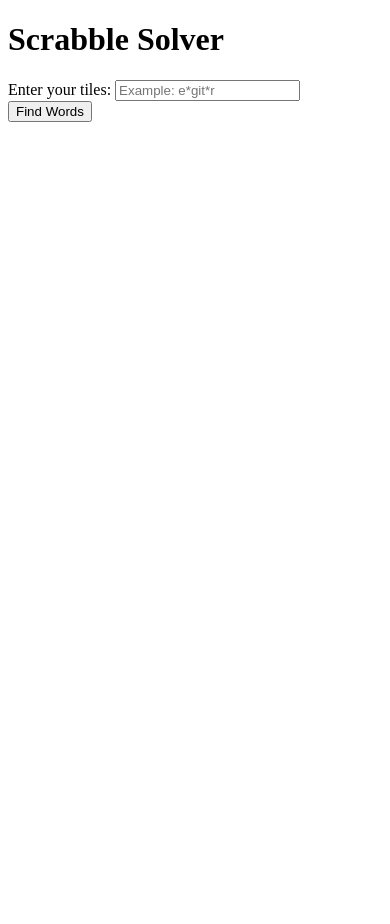
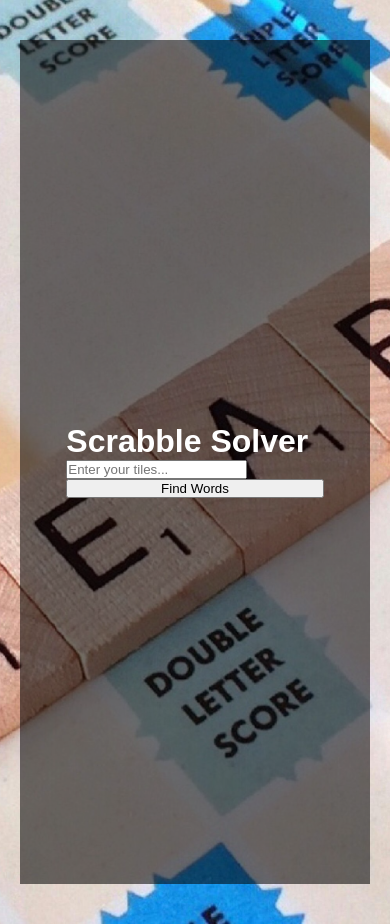
Before and after one commit to gustavablad/final_course_project, a Flask app: page / in a window 390 px wide. Before the commit the page ends 122 px from the top, so only its background shows below. Run offline with Flask 3, Linux system fonts and the light colour scheme; parts of the project's set-up code (start-up, migrations or seed data) failed here and were passed over.

Commit message:
Big commit. Added style with help from Ai, changed html to be in line with css, added a background to the site, also expanded the amount of returned results and tinkered in the app.py doc

```diff
--- a/scrabble-solver/app.py
+++ b/scrabble-solver/app.py
@@ -17,13 +17,6 @@ LETTER_POINTS = {
 with open ("dictionary.txt") as f:
     VALID_WORDS = set(word.strip().lower() for word in f)
 # set of all valid words in compliance with an online scrabble dictionary
-
-#player_tiles = input(
-#    "What tiles do you have? " \
-#    "Use only the letters on the tiles and '*' for blank tiles. " \
-#    "Do not use any commas or periods. " \
-#    "Example of rack with 7 tiles: e*git*r. : "
-#).lower()
 
 def can_build_word(word, tiles):
     tile_count = Counter(tiles)
@@ -76,7 +69,7 @@ def find_words(tiles):
             })
     results.sort(key=lambda x: (-x["score"], -x["length"], x["word"]))
 
-    return results[:100]
+    return results[:1000]
 
 @app.route("/", methods=["GET", "POST"])
 def index():
@@ -94,4 +87,4 @@ def index():
     )
 
 if __name__ == "__main__":
-    app.run(debug=True, port=5000)
+    app.run(debug=True, port=5002)
--- a/scrabble-solver/static/style.css
+++ b/scrabble-solver/static/style.css
@@ -0,0 +1,117 @@
+* {
+    margin: 0;
+    padding: 0;
+    box-sizing: border-box;
+}
+
+body {
+    font-family: Arial, Helvetica, sans-serif;
+    color: white;
+    min-height: 100vh;
+    overflow-x: hidden;
+    background-color: #0f172a;
+}
+
+.parallax {
+    background-image: url("scrabble.jpg");
+
+
+    min-height: 100vh;
+
+    background-attachment: fixed;
+    background-position: center;
+    background-repeat: no-repeat;
+    background-size: cover;
+
+    display: flex;
+    justify-content: center;
+    align-items: center;
+
+    padding: 40px 20px;
+}
+
+.overlay {
+    width: 100%;
+    min-height: 100vh;
+
+    background: rgba(0, 0, 0, 0.55);
+
+    display: flex;
+    justify-content: center;
+    align-items: center;
+}
+
+.container {
+    transform: translateY(-2px);
+}
+
+.results {
+    display: flex;
+    flex-direction: column;
+    gap: 12px;
+
+    max-height: 600px;
+    overflow-y: auto;
+
+    padding-right: 6px;
+}
+
+.word-card {
+    display: flex;
+    justify-content: space-between;
+    align-items: center;
+
+    background-color: rgba(30, 41, 59, 0.9);
+
+    padding: 16px 20px;
+
+    border-radius: 14px;
+
+    transition: 0.2s ease;
+}
+
+.word-card:hover {
+    transform: translateX(4px);
+    background-color: rgba(51, 65, 85, 0.95);
+}
+
+.word {
+    font-size: 1.2rem;
+    font-weight: bold;
+
+    text-transform: lowercase;
+}
+
+.score {
+    font-size: 1rem;
+
+    color: #93c5fd;
+}
+
+.results::-webkit-scrollbar {
+    width: 8px;
+}
+
+.results::-webkit-scrollbar-thumb {
+    background: #475569;
+    border-radius: 20px;
+}
+
+@media (max-width: 700px) {
+
+    .container {
+        padding: 24px;
+    }
+
+    h1 {
+        font-size: 2rem;
+    }
+
+    form {
+        flex-direction: column;
+    }
+
+    button {
+        width: 100%;
+    }
+}
--- a/scrabble-solver/templates/index.html
+++ b/scrabble-solver/templates/index.html
@@ -4,22 +4,49 @@
     <meta charset="UTF-8">
     <meta name="viewport" content="width=device-width, initial-scale=1.0">
     <title>Scrabble Solver</title>
+    <link rel="stylesheet" href="{{ url_for('static', filename='style.css') }}">
 </head>
 <body>
-    <h1>Scrabble Solver</h1>
-    <form method="POST" action="/">
-        <label for="tiles">Enter your tiles:</label>
-        <input type="text" id="tiles" name="tiles" placeholder="Example: e*git*r" value="{{ tiles }}" required>
-        <button type="submit">Find Words</button>
-    </form>
 
-    {% if results %}
-        <h2>Results</h2>
-        <ul>
-            {% for result in results %}
-                <li>{{ result.word }} ({{ result.score }} points)</li>
-            {% endfor %}
-        </ul>
-    {% endif %}
+<div class="parallax">
+    <div class="overlay">
+        <div class="container">
+
+            <h1>Scrabble Solver</h1>
+
+            <form method="POST">
+                <input
+                    type="text"
+                    name="tiles"
+                    placeholder="Enter your tiles..."
+                    value="{{ tiles }}"
+                >
+
+                <button type="submit">
+                    Find Words
+                </button>
+            </form>
+
+            <div class="results">
+
+                {% for result in results %}
+
+                <div class="word-card">
+                    <div class="word">
+                        {{ result.word }}
+                    </div>
+
+                    <div class="score">
+                        {{ result.score }} pts
+                    </div>
+                </div>
+
+                {% endfor %}
+
+            </div>
+        </div>
+    </div>
+</div>
+
 </body>
 </html>
```
Also changed, not shown: scrabble-solver/static/scrabble.jpg (added).
